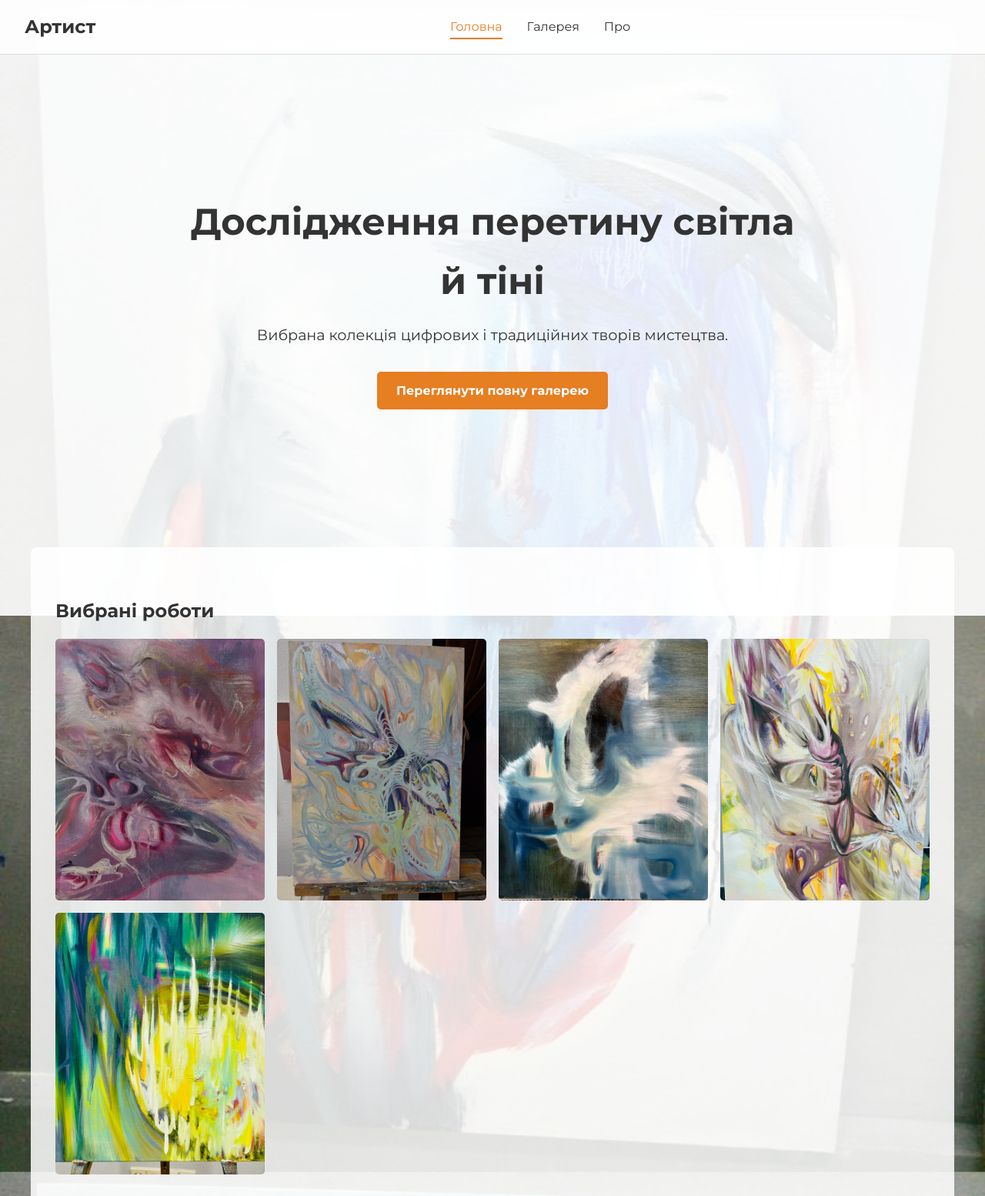
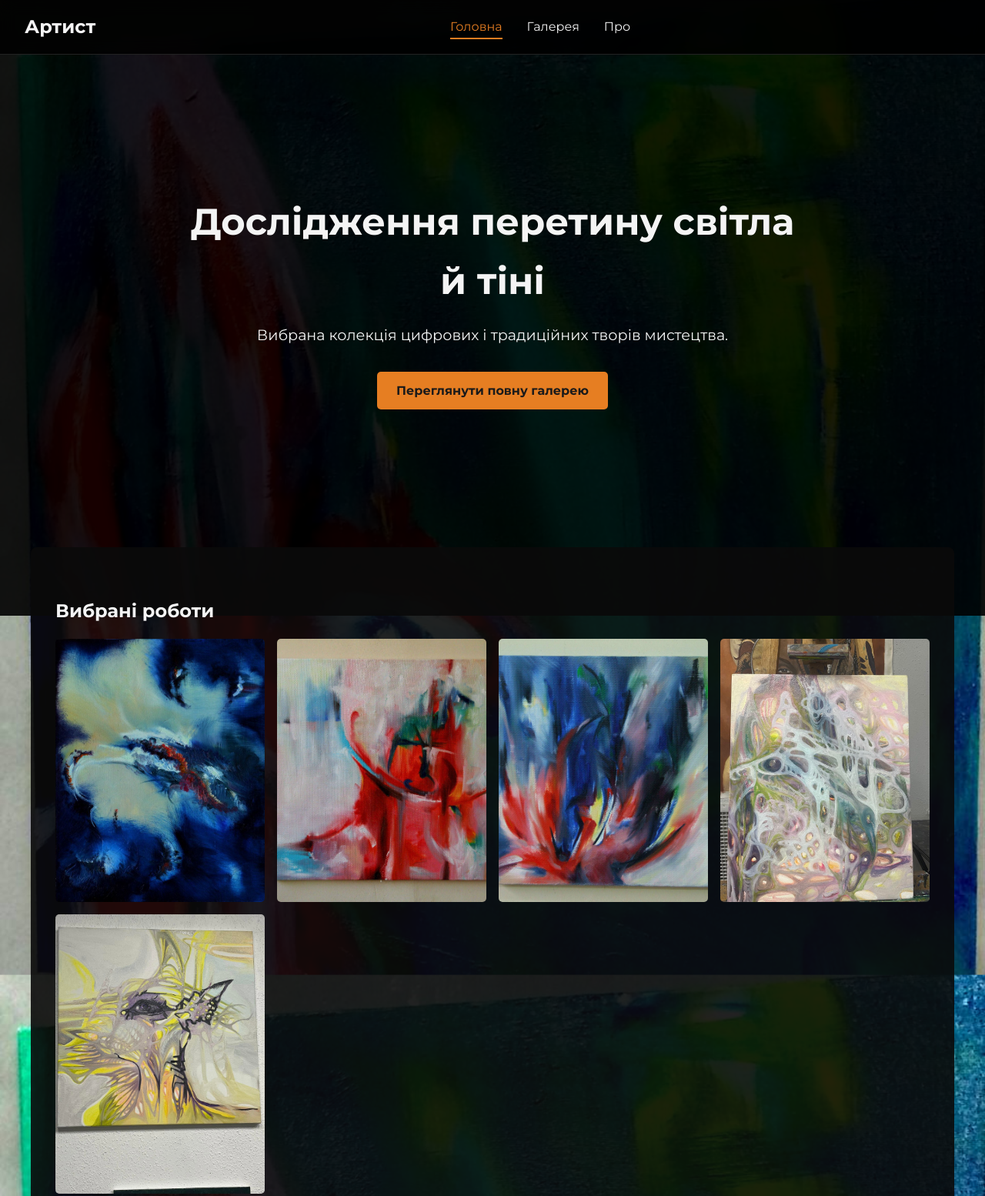
Before and after one commit to Carambola4/carambola4.github.io, a plain HTML site: page index.html in a window 1280 px wide. Shown: the top 1554 px of the page at 77% size. Drawn offline with Linux system fonts and the light colour scheme.

Commit message:
Style change

```diff
--- a/css/style.css
+++ b/css/style.css
@@ -1,10 +1,10 @@
 /* Reset and Base Styles */
 :root {
-    --primary-color: #333;
-    --secondary-color: #f4f4f4;
+    --primary-color: #f4f4f4;
+    --secondary-color: #1a1a1a;
     --accent-color: #e67e22;
-    --light-text: #fff;
-    --dark-text: #333;
+    --light-text: #1a1a1a;
+    --dark-text: #f4f4f4;
     --body-font: 'Montserrat', sans-serif;
     --header-font: 'Montserrat', sans-serif;
 }
@@ -20,7 +20,7 @@ body {
     line-height: 1.6;
     color: var(--dark-text);
     background-color: var(--secondary-color);
-    background-image: url('../images/14.jpg'); /* Decorative background */
+    background-image: url('../images/13.jpg'); /* Decorative background */
     background-size: cover;
     background-position: center;
     background-attachment: fixed;
@@ -34,7 +34,7 @@ body::before {
     left: 0;
     right: 0;
     bottom: 0;
-    background: rgba(255, 255, 255, 0.9); /* Light overlay */
+    background: rgba(0, 0, 0, 0.9); /* Dark overlay */
     z-index: -1;
 }
 
@@ -59,9 +59,9 @@ a {
     justify-content: space-between;
     align-items: center;
     padding: 1rem 2rem;
-    background: rgba(255, 255, 255, 0.8);
+    background: rgba(0, 0, 0, 0.85);
     backdrop-filter: blur(10px);
-    border-bottom: 1px solid #ddd;
+    border-bottom: 1px solid #222;
     position: sticky;
     top: 0;
     z-index: 1000;
@@ -71,7 +71,7 @@ a {
 .nav-logo {
     font-size: 1.5rem;
     font-weight: 700;
-    color: var(--primary-color);
+    color: var(--dark-text);
 }
 
 .nav-menu {
@@ -84,7 +84,7 @@ a {
 }
 
 .nav-link {
-    color: var(--primary-color);
+    color: var(--dark-text);
     font-weight: 400;
     transition: color 0.3s ease;
 }
@@ -139,7 +139,7 @@ a {
     padding: 4rem 2rem;
     max-width: 1200px;
     margin: auto;
-    background: rgba(255, 255, 255, 0.85);
+    background: rgba(10, 10, 10, 0.9);
     margin-bottom: 1rem;
     border-radius: 8px;
 }
@@ -176,7 +176,7 @@ a {
 
 /* Bio Teaser */
 .bg-light {
-    background: rgba(244, 244, 244, 0.9);
+    background: rgba(20, 20, 20, 0.9);
 }
 
 .bio-teaser {
@@ -223,8 +223,8 @@ a {
 footer {
     text-align: center;
     padding: 2rem;
-    background: rgba(51, 51, 51, 0.9);
-    color: var(--light-text);
+    background: rgba(0, 0, 0, 0.95);
+    color: var(--dark-text);
 }
 
 /* Lightbox */
@@ -235,7 +235,7 @@ footer {
     left: 0;
     width: 100%;
     height: 100%;
-    background-color: rgba(0, 0, 0, 0.9);
+    background-color: rgba(0, 0, 0, 0.98);
     display: none; /* Hidden by default */
     justify-content: center;
     align-items: center;
@@ -312,7 +312,7 @@ footer {
         margin: 5px auto;
         -webkit-transition: all 0.3s ease-in-out;
         transition: all 0.3s ease-in-out;
-        background-color: var(--primary-color);
+        background-color: var(--dark-text);
     }
 
     .nav-menu {
--- a/index.html
+++ b/index.html
@@ -40,11 +40,11 @@
             <h2>Вибрані роботи</h2>
             <div class="featured-gallery">
                 <!-- Replace with your 5 best images -->
-                <a href="images/7.jpg" class="gallery-item"><img src="images/7.jpg" alt="Artwork 1"></a>
-                <a href="images/8.jpg" class="gallery-item"><img src="images/8.jpg" alt="Artwork 2"></a>
-                <a href="images/9.jpg" class="gallery-item"><img src="images/9.jpg" alt="Artwork 3"></a>
-                <a href="images/10.jpg" class="gallery-item"><img src="images/10.jpg" alt="Artwork 4"></a>
-                <a href="images/11.jpg" class="gallery-item"><img src="images/11.jpg" alt="Artwork 5"></a>
+                <a href="images/1.jpg" class="gallery-item"><img src="images/1.jpg" alt="Artwork 1"></a>
+                <a href="images/2.jpg" class="gallery-item"><img src="images/2.jpg" alt="Artwork 2"></a>
+                <a href="images/3.jpg" class="gallery-item"><img src="images/3.jpg" alt="Artwork 3"></a>
+                <a href="images/4.jpg" class="gallery-item"><img src="images/4.jpg" alt="Artwork 4"></a>
+                <a href="images/5.jpg" class="gallery-item"><img src="images/5.jpg" alt="Artwork 5"></a>
             </div>
         </section>
 
```
